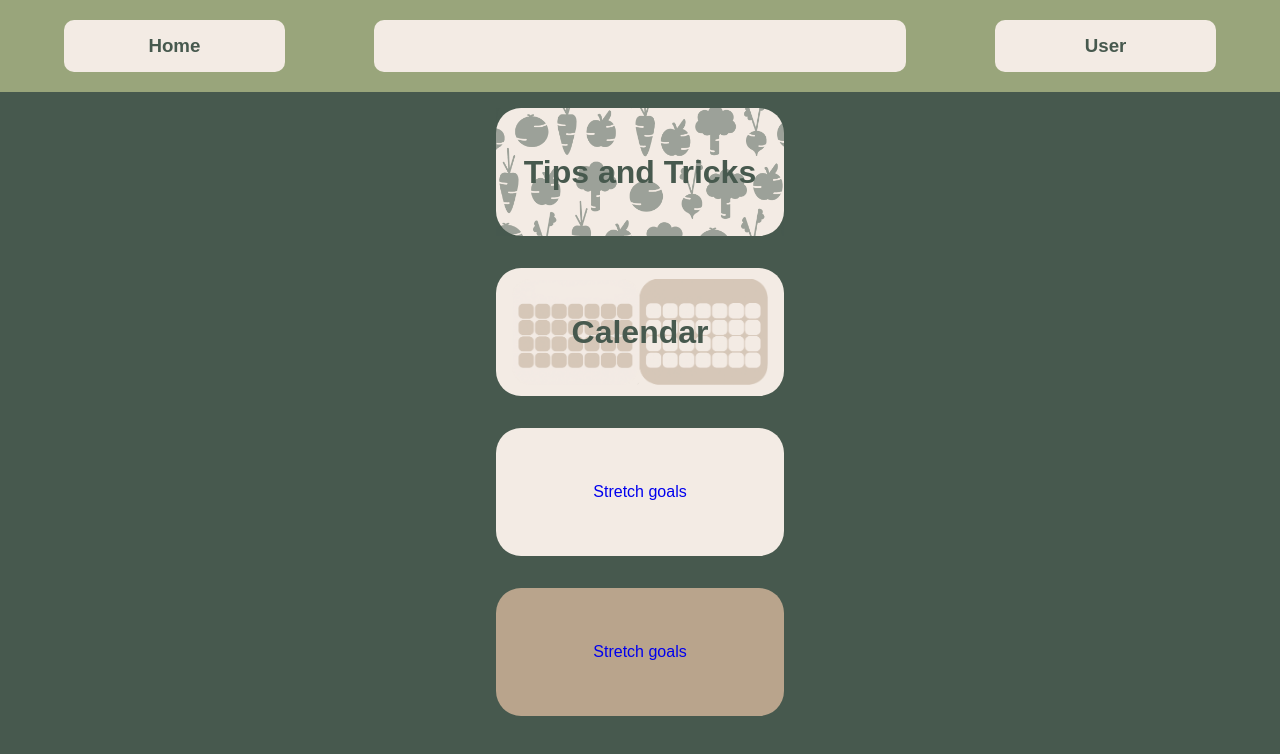
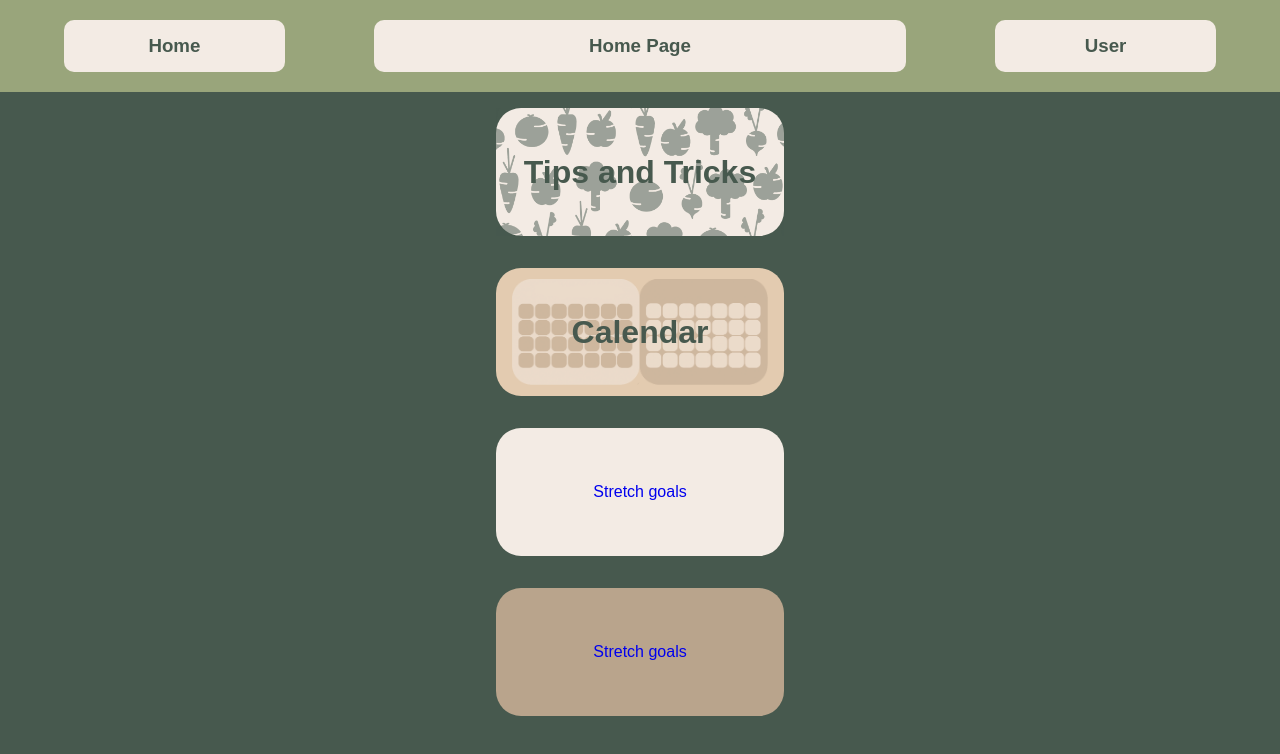
Before and after one commit to pathirny/HarvestHub, a Next.js app in the folder harvesthub/: page / in a window 1280 px wide. Shown: the top 754 px of the page. Built offline with nearby package versions, Linux system fonts and the light colour scheme; no server answers; a web font is replaced by a local one.

Commit message:
icon new background color

```diff
--- a/harvesthub/app/page.tsx
+++ b/harvesthub/app/page.tsx
@@ -6,6 +6,7 @@ import SignUpUserSteps from "@/components/SignUpUserSteps";
 import { cookies } from "next/headers";
 import Header from "../components/Header";
 import Link from "next/link";
+import { color } from "framer-motion";
 export default async function Index() {
   const cookieStore = cookies();
 
@@ -24,7 +25,7 @@ export default async function Index() {
 
   return (
     <>
-      <Header />
+      <Header title="Home Page"/>
       <div className="homepage-box">
           <Link href="./TipsnTricks">
           <div className="link-container" style={{padding: "0",}}>
@@ -35,7 +36,7 @@ export default async function Index() {
           </Link>
 
         <Link href="./Calendar">
-        <div className="link-container" style={{ position: "relative" }}>
+        <div className="link-container" style={{ position: "relative", backgroundColor: "#E3CBB0" }}>
               <img
                 src="/assets/CalendarBackground.png"
                 style={{ width: "16rem", height: "auto", opacity: "0.5" }}
```
